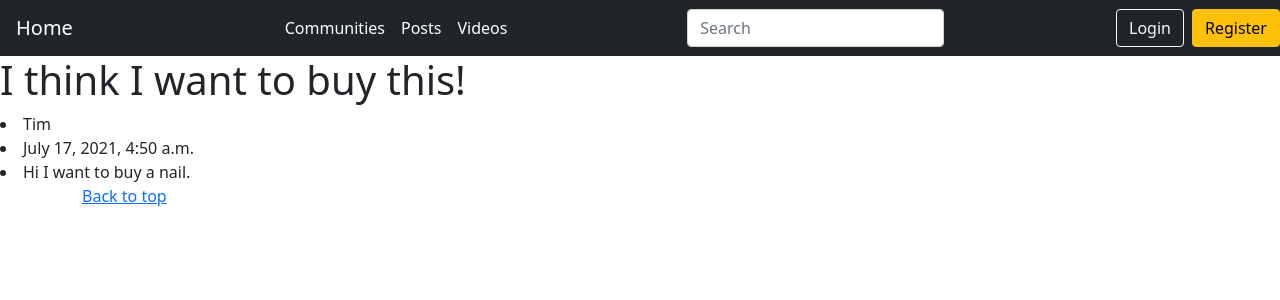
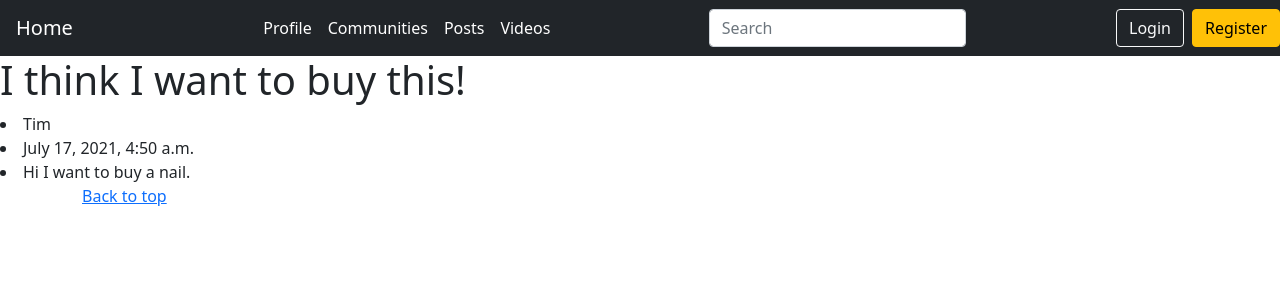
Before and after one commit to bphamho/hackathon-bdtr, a Django app: page /forum/1/ in a window 1280 px wide. Shown: the top 300 px of the page. Run offline with Django 3.2, Linux system fonts and the light colour scheme; data comes from the database, SQL or seed files in the repository; both versions use the stored data as it was after the commit; some libraries are stand-ins or nearby versions.

Commit message:
changes in cache

```diff
--- a/hackathon/templates/base.html
+++ b/hackathon/templates/base.html
@@ -23,6 +23,7 @@
     <nav class="navbar navbar-expand-sm navbar-dark bg-dark justify-content-between">
       <a class="navbar-brand nav-link" href="/#" >Home</a>
       <ul class="navbar-nav mr-auto">
+          <li class="nav-item active"><a href="{% url 'user-profile' %}" class="nav-link px-2 text-white">Profile</a></li>
           <li class="nav-item active"><a href="/#" class="nav-link px-2 text-white">Communities</a></li>
           <li class="nav-item active"><a href="{% url 'forum:all_posts' %} " class="nav-link px-2 text-white">Posts</a></li>
           <li class="nav-item active"><a href="{% url 'forum:videos' %}" class="nav-link px-2 text-white">Videos</a></li>
```
Also changed, not shown: hackathon/db.sqlite3.
